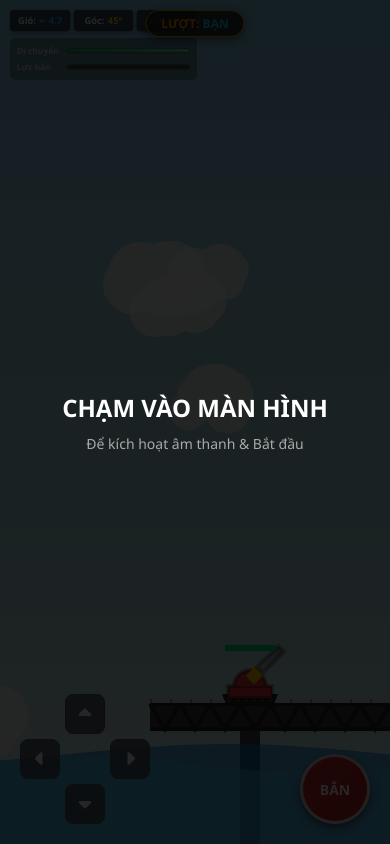
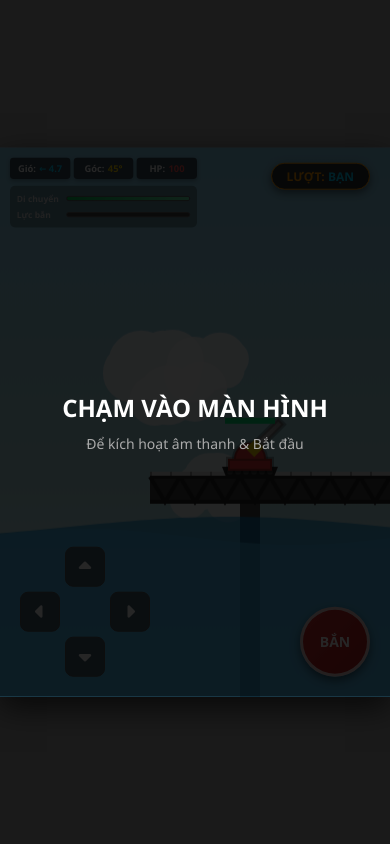
Before and after one commit to chithienpro1234/2dGunV4, a plain HTML site: page index.html in a window 390 px wide. Drawn offline with Linux system fonts and the light colour scheme.

Commit message:
final index.html

```diff
--- a/index.html
+++ b/index.html
@@ -4,7 +4,7 @@
 <head>
     <meta charset="UTF-8">
     <meta name="viewport" content="width=device-width, initial-scale=1.0, maximum-scale=1.0, user-scalable=no">
-    <title>Army Battle 2D - Ultimate Version</title>
+    <title>Army Battle 2D - Mobile Fix</title>
     <link rel="stylesheet" href="https://cdnjs.cloudflare.com/ajax/libs/font-awesome/6.0.0/css/all.min.css">
     <style>
         * {
@@ -23,8 +23,8 @@
             justify-content: center;
             align-items: center;
             height: 100vh;
+            width: 100vw;
             overflow: hidden;
-            width: 100vw;
         }
 
         #game-container {
@@ -38,13 +38,20 @@
             overflow: hidden;
             background: #000;
         }
+        /* --- MOBILE FIX: GIẢM CHIỀU CAO --- */
 
-        @media (max-width: 900px),
-        (max-height: 500px) {
+        @media (max-width: 900px) {
             #game-container {
-                max-width: 100%;
-                max-height: 100%;
+                width: 100%;
+                /* Thay đổi quan trọng: Chỉ lấy 65% chiều cao màn hình để nút bấm được đẩy lên */
+                height: 65vh;
+                max-height: none;
+                /* Bỏ giới hạn pixel cứng */
                 border-radius: 0;
+                /* Căn giữa màn hình */
+                position: absolute;
+                top: 50%;
+                transform: translateY(-50%);
             }
         }
 
@@ -67,7 +74,6 @@
             width: 100%;
             height: 100%;
             pointer-events: none;
-            padding: env(safe-area-inset-top) env(safe-area-inset-right) env(safe-area-inset-bottom) env(safe-area-inset-left);
         }
 
         #ui-layer>* {
@@ -292,6 +298,12 @@
         /* Mobile Adjustments */
 
         @media (max-width: 600px) {
+            .turn-badge {
+                left: auto;
+                right: 20px;
+                transform: none;
+                top: 15px;
+            }
             .hud-top-left {
                 transform: scale(0.85);
                 transform-origin: top left;
@@ -376,10 +388,14 @@
         let VIEWPORT_W = container.clientWidth;
         let SCREEN_H = container.clientHeight;
 
-        // Map Dimensions (Lớn hơn màn hình để scroll)
+        // Map Dimensions
         const MAP_WIDTH = 1200;
         const MAP_HEIGHT = 1500;
-        const GROUND_Y = MAP_HEIGHT - 140; // Mặt đất theo tọa độ Map
+
+        // --- FIX LOGIC: NÂNG MẶT ĐẤT LÊN CAO HƠN ---
+        // Trước đây là 140, giờ tăng lên 220 để cây cầu không bị che bởi nút
+        const GROUND_Y = MAP_HEIGHT - 220;
+
         const BRIDGE_START = 150;
         const BRIDGE_END = 1050;
 
@@ -390,7 +406,7 @@
 
         // Camera State
         let cameraX = 0;
-        let cameraY = MAP_HEIGHT - SCREEN_H; // Start at bottom
+        let cameraY = MAP_HEIGHT - SCREEN_H;
         let isDragging = false;
         let startDragX = 0,
             startDragY = 0;
@@ -398,8 +414,8 @@
             initialCameraY = 0;
 
         // Game State
-        let gameState = 'WAITING'; // WAITING, PLAYING, ENDED
-        let turn = 'PLAYER'; // PLAYER, PLAYER_SHOOTING, AI, AI_SHOOTING
+        let gameState = 'WAITING';
+        let turn = 'PLAYER';
         let wind = 0;
         let moveEnergy = MAX_MOVE_ENERGY;
         let charging = false;
@@ -553,13 +569,11 @@
                 else if (this.x < -100) this.x = MAP_WIDTH + 100;
             }
             draw() {
-                // Parallax rendering
                 let rx = this.x - (cameraX * this.parallaxX);
                 let ry = this.y - (cameraY * this.parallaxY);
-                // Wrap around logic for infinite feel visually could be added, but simple check is enough
                 if (rx > -100 && rx < VIEWPORT_W + 100 && ry > -100 && ry < SCREEN_H + 100) {
                     ctx.save();
-                    ctx.translate(rx, ry); // Clouds are drawn in Screen Space with Parallax offset
+                    ctx.translate(rx, ry);
                     ctx.scale(this.size, this.size);
                     ctx.fillStyle = 'rgba(255, 255, 255, 0.8)';
                     ctx.beginPath();
@@ -588,7 +602,6 @@
             draw() {
                 ctx.save();
                 ctx.translate(this.x, this.y);
-                // Trajectory (Only Player)
                 if (!this.isAI && turn === 'PLAYER' && gameState === 'PLAYING') {
                     ctx.save();
                     ctx.beginPath();
@@ -598,9 +611,9 @@
                     let sx = Math.cos(rad) * 44,
                         sy = -10 - Math.sin(rad) * 44;
                     let vx = Math.cos(rad) * 11,
-                        vy = -Math.sin(rad) * 11; // Approx 100% power
+                        vy = -Math.sin(rad) * 11;
                     ctx.moveTo(sx, sy);
-                    for (let i = 0; i < 25; i++) { // Short guide line
+                    for (let i = 0; i < 25; i++) {
                         vx += wind * 0.02;
                         vy += GRAVITY;
                         sx += vx;
@@ -610,7 +623,6 @@
                     ctx.stroke();
                     ctx.restore();
                 }
-                // Tank Body
                 ctx.fillStyle = '#222';
                 ctx.beginPath();
                 ctx.moveTo(-24, 14);
@@ -618,24 +630,20 @@
                 ctx.lineTo(28, 4);
                 ctx.lineTo(-28, 4);
                 ctx.fill();
-                // Wheels
                 ctx.fillStyle = '#444';
                 for (let i = 0; i < 6; i++) {
                     ctx.beginPath();
                     ctx.arc(-20 + (i * 8), 9, 3, 0, Math.PI * 2);
                     ctx.fill();
                 }
-                // Main Body
                 ctx.fillStyle = this.color;
                 ctx.fillRect(-22, -4, 44, 12);
                 ctx.strokeStyle = 'rgba(0,0,0,0.3)';
                 ctx.strokeRect(-22, -4, 44, 12);
-                // Turret
                 ctx.beginPath();
                 ctx.arc(0, -4, 16, Math.PI, 0);
                 ctx.fill();
                 ctx.stroke();
-                // Cannon
                 ctx.save();
                 ctx.translate(0, -10);
                 ctx.rotate(-this.angle * Math.PI / 180);
@@ -650,7 +658,6 @@
                 ctx.restore();
                 ctx.restore();
 
-                // Draw HP Bar above tank (World Space)
                 const hpX = this.x - 25;
                 const hpY = this.y - 45;
                 ctx.fillStyle = 'rgba(0,0,0,0.5)';
@@ -663,10 +670,8 @@
                 if (!this.isAI && moveEnergy <= 0) return;
                 this.x += dir * 2;
                 SoundManager.playMove();
-                // Simple terrain bump
                 this.y = (GROUND_Y - 14) + (Math.random() > 0.7 ? (Math.random() - 0.5) : 0);
                 if (!this.isAI) moveEnergy -= 1;
-                // Clamp to bridge
                 this.x = Math.max(BRIDGE_START + 25, Math.min(BRIDGE_END - 25, this.x));
             }
             adjustAngle(d) {
@@ -678,7 +683,7 @@
             constructor(x, y, angle, power, windVal) {
                 const rad = angle * Math.PI / 180;
                 this.x = x + Math.cos(rad) * 44;
-                this.y = (y - 14) - Math.sin(rad) * 44; // Adjust for tank height
+                this.y = (y - 14) - Math.sin(rad) * 44;
                 const speed = power * SPEED_CONSTANT;
                 this.vx = Math.cos(rad) * speed;
                 this.vy = -Math.sin(rad) * speed;
@@ -733,7 +738,6 @@
         }
 
         // --- 4. GAME INITIALIZATION ---
-        // Player starts Left, AI starts Right (far side of map)
         const player = new Character(250, '#e53935', 'Bạn', false);
         const ai = new Character(950, '#1e88e5', 'Máy', true);
 
@@ -755,13 +759,11 @@
         window.addEventListener('resize', resizeCanvas);
 
         function clampCamera() {
-            // Camera logic to follow constraints
             if (cameraX < 0) cameraX = 0;
             if (cameraX > MAP_WIDTH - VIEWPORT_W) cameraX = MAP_WIDTH - VIEWPORT_W;
             if (cameraY < 0) cameraY = 0;
             if (cameraY > MAP_HEIGHT - SCREEN_H) cameraY = MAP_HEIGHT - SCREEN_H;
 
-            // Safety for large screens
             if (MAP_WIDTH < VIEWPORT_W) cameraX = -(VIEWPORT_W - MAP_WIDTH) / 2;
             if (MAP_HEIGHT < SCREEN_H) cameraY = -(SCREEN_H - MAP_HEIGHT) / 2;
         }
@@ -799,7 +801,6 @@
         function shoot(char, power) {
             SoundManager.playShoot();
             const rad = char.angle * Math.PI / 180;
-            // Muzzle position relative to char
             createExplosion(char.x + Math.cos(rad) * 44, (char.y - 14) - Math.sin(rad) * 44, 10, 'smoke');
             bullets.push(new Bullet(char.x, char.y, char.angle, power, wind));
         }
@@ -814,10 +815,9 @@
                 let hit = false;
                 let target = (turn === 'PLAYER_SHOOTING') ? ai : player;
 
-                if (b.y >= GROUND_Y + 10) hit = true; // Hit ground
-                else if (b.y > MAP_HEIGHT) bullets.splice(i, 1); // Fall off map
+                if (b.y >= GROUND_Y + 10) hit = true;
+                else if (b.y > MAP_HEIGHT) bullets.splice(i, 1);
 
-                // Collision with tank (approx box)
                 if (Math.abs(b.x - target.x) < 25 && Math.abs(b.y - target.y) < 30) {
                     hit = true;
                     let dmg = Math.floor(Math.random() * 10 + 20);
@@ -843,13 +843,11 @@
             });
         }
 
-        // AI Logic (Updated for MAP coordinate system)
         function aiLogic() {
             if (gameState === 'ENDED') return;
-            ai.angle = 180 - (Math.random() * 30 + 20); // Angle facing left
+            ai.angle = 180 - (Math.random() * 30 + 20);
 
             let perfectPower = -1;
-            // Try to simulate shot
             for (let p = 10; p <= 100; p++) {
                 if (simulateShot(ai, player, ai.angle, p)) {
                     perfectPower = p;
@@ -859,9 +857,8 @@
 
             let finalPower;
             if (perfectPower !== -1) {
-                finalPower = perfectPower + (Math.random() * 10 - 5); // Add error
+                finalPower = perfectPower + (Math.random() * 10 - 5);
             } else {
-                // Estimate based on distance
                 let dist = Math.abs(ai.x - player.x);
                 finalPower = (dist / 1200) * 110 + (Math.random() * 10 - 5);
             }
@@ -890,17 +887,15 @@
 
         // --- 6. RENDER LOOP ---
         function drawEnvironment() {
-            // Sky gradient
             let grad = ctx.createLinearGradient(0, 0, 0, SCREEN_H);
             grad.addColorStop(0, '#87CEEB');
             grad.addColorStop(0.6, '#B0E0E6');
             grad.addColorStop(1, '#E0F7FA');
             ctx.fillStyle = grad;
-            ctx.fillRect(0, 0, VIEWPORT_W, SCREEN_H); // Fill viewport
+            ctx.fillRect(0, 0, VIEWPORT_W, SCREEN_H);
         }
 
         function drawWorldElements() {
-            // Bridge Pillars
             const bridgeH = 25;
             ctx.fillStyle = '#444';
             for (let bx = BRIDGE_START + 100; bx < BRIDGE_END; bx += 200) {
@@ -908,7 +903,6 @@
                     ctx.fillRect(bx - 10, GROUND_Y + bridgeH, 20, MAP_HEIGHT - GROUND_Y);
             }
 
-            // Bridge Body
             ctx.fillStyle = '#3a3a3a';
             ctx.fillRect(BRIDGE_START, GROUND_Y, BRIDGE_END - BRIDGE_START, bridgeH);
             ctx.strokeStyle = '#222';
@@ -919,7 +913,6 @@
             ctx.moveTo(BRIDGE_START, GROUND_Y + bridgeH);
             ctx.lineTo(BRIDGE_END, GROUND_Y + bridgeH);
 
-            // Segments
             for (let i = BRIDGE_START; i < BRIDGE_END; i += 30) {
                 if (i - cameraX > -50 && i - cameraX < VIEWPORT_W + 50) {
                     ctx.moveTo(i, GROUND_Y);
@@ -929,7 +922,6 @@
             }
             ctx.stroke();
 
-            // Railing
             ctx.fillStyle = '#DDD';
             ctx.fillRect(BRIDGE_START, GROUND_Y - 5, BRIDGE_END - BRIDGE_START, 4);
             ctx.fillStyle = '#999';
@@ -937,7 +929,6 @@
                 if (r - cameraX > -10 && r - cameraX < VIEWPORT_W + 10) ctx.fillRect(r, GROUND_Y - 5, 2, 4);
             }
 
-            // Water
             let wStart = Math.floor(cameraX / 10) * 10 - 20;
             if (wStart < 0) wStart = 0;
             let wEnd = wStart + VIEWPORT_W + 40;
@@ -962,31 +953,26 @@
         }
 
         function gameLoop() {
-            // Update Logic
             if (gameState !== 'ENDED') {
                 waterOffset += 0.05;
                 clouds.forEach(c => c.update());
 
-                // Handle Bullets
                 if (bullets.length > 0) {
                     bullets.forEach(b => b.update());
                     checkCollision();
-                    // Auto follow bullet with camera
                     if (bullets.length > 0) {
                         let b = bullets[0];
                         let targetCamX = b.x - VIEWPORT_W / 2;
-                        cameraX += (targetCamX - cameraX) * 0.1; // Smooth follow
+                        cameraX += (targetCamX - cameraX) * 0.1;
                         clampCamera();
                     }
                 } else if (turn.includes('SHOOTING') && particles.length === 0) {
                     switchTurn();
-                    // Return camera to active player
                     let targetX = (turn === 'PLAYER') ? player.x - 200 : ai.x - (VIEWPORT_W - 200);
                     cameraX += (targetX - cameraX) * 0.05;
                     clampCamera();
                 }
 
-                // Particles & Text
                 particles.forEach((p, i) => {
                     p.update();
                     if (p.life <= 0) particles.splice(i, 1);
@@ -997,7 +983,6 @@
                     if (f.life <= 0) floatingTexts.splice(i, 1);
                 });
 
-                // Player Input
                 if (turn === 'PLAYER') {
                     if (keys['ArrowLeft']) player.move(-1);
                     if (keys['ArrowRight']) player.move(1);
@@ -1007,24 +992,20 @@
                         SoundManager.startCharge();
                         SoundManager.updateCharge(currentPower);
                         currentPower = Math.min(100, currentPower + 1.5);
-                        // Update Power UI
                         elPowerBar.style.width = currentPower + '%';
                     } else {
                         SoundManager.stopCharge();
                     }
-                    updateUI(); // Sync UI
+                    updateUI();
                 }
             }
 
-            // Draw Logic
             ctx.clearRect(0, 0, VIEWPORT_W, SCREEN_H);
             drawEnvironment();
-
-            // Cloud separate (parallax)
             clouds.forEach(c => c.draw());
 
             ctx.save();
-            ctx.translate(-cameraX, -cameraY); // <--- CAMERA TRANSFORM START
+            ctx.translate(-cameraX, -cameraY);
 
             drawWorldElements();
             player.draw();
@@ -1032,14 +1013,13 @@
             bullets.forEach(b => b.draw());
             particles.forEach(p => p.draw());
 
-            // Floating Text (World Space)
             floatingTexts.forEach(ft => {
                 ctx.fillStyle = ft.color;
                 ctx.font = 'bold 16px Arial';
                 ctx.fillText(ft.text, ft.x, ft.y);
             });
 
-            ctx.restore(); // <--- CAMERA TRANSFORM END
+            ctx.restore();
 
             requestAnimationFrame(gameLoop);
         }
@@ -1053,7 +1033,6 @@
             if (!charging) elPowerBar.style.width = currentPower + '%';
         }
 
-        // --- 7. INPUT HANDLING ---
         const hint = document.getElementById('audio-hint');
         hint.addEventListener('click', () => {
             SoundManager.init();
@@ -1061,7 +1040,6 @@
             gameState = 'PLAYING';
         });
 
-        // Drag Camera
         canvas.addEventListener('mousedown', e => {
             isDragging = true;
             startDragX = e.clientX;
@@ -1081,7 +1059,6 @@
             canvas.style.cursor = 'grab';
         });
 
-        // Touch Camera
         canvas.addEventListener('touchstart', e => {
             isDragging = true;
             startDragX = e.touches[0].clientX;
@@ -1093,7 +1070,6 @@
         });
         window.addEventListener('touchmove', e => {
             if (!isDragging) return;
-            // Check if we are interacting with UI, if not, move camera
             cameraX = initialCameraX - (e.touches[0].clientX - startDragX);
             cameraY = initialCameraY - (e.touches[0].clientY - startDragY);
             clampCamera();
@@ -1102,7 +1078,6 @@
         });
         window.addEventListener('touchend', () => isDragging = false);
 
-        // Game Controls
         function handleStart(act) {
             if (gameState !== 'PLAYING' || turn !== 'PLAYER') return;
             if (act === 'fire') {
@@ -1124,11 +1099,9 @@
             } else keys[act] = false;
         }
 
-        // Keyboard
         window.addEventListener('keydown', e => handleStart(e.code === 'Space' ? 'fire' : e.code));
         window.addEventListener('keyup', e => handleEnd(e.code === 'Space' ? 'fire' : e.code));
 
-        // Touch UI
         const mapBtn = {
             'btn-left': 'ArrowLeft',
             'btn-right': 'ArrowRight',
```
